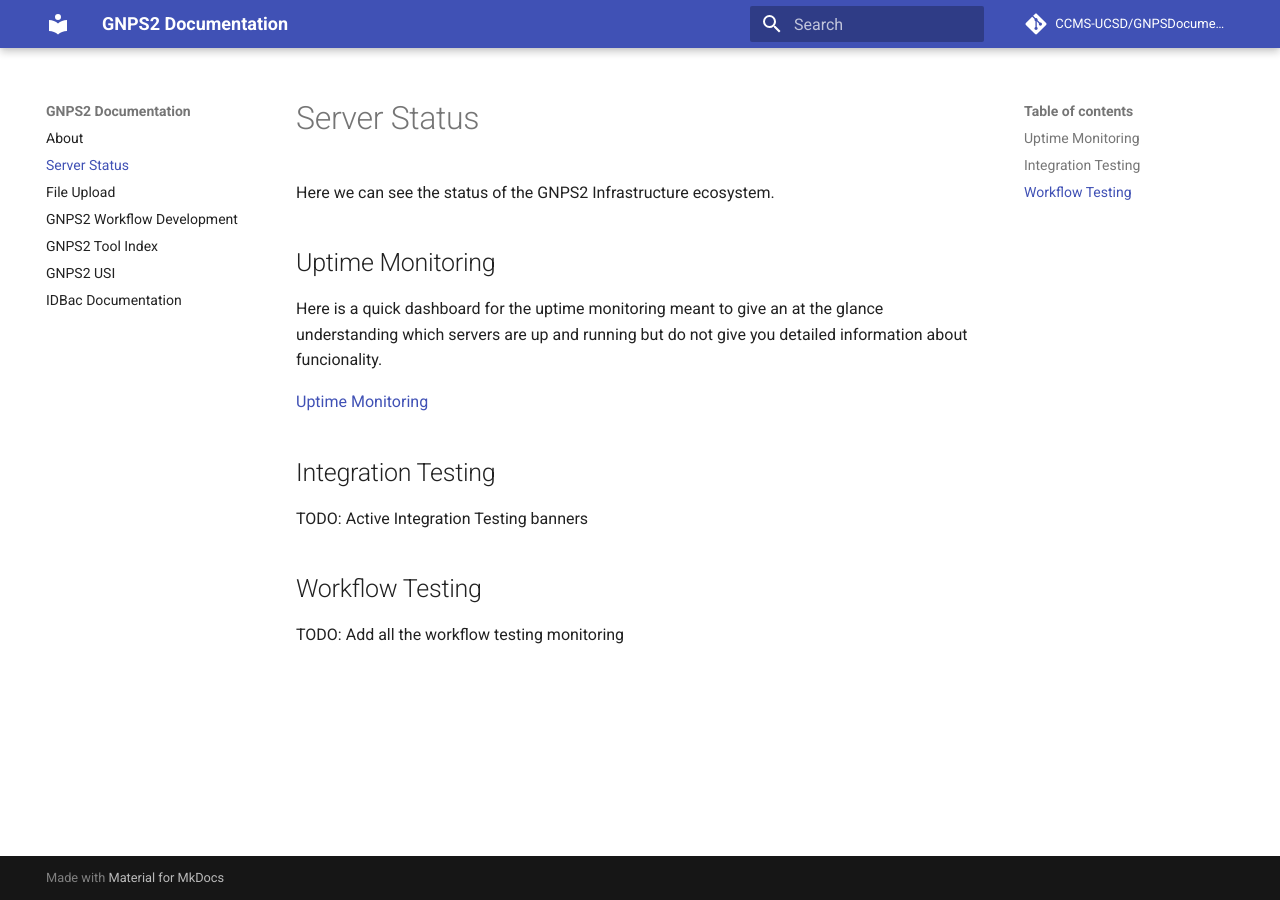
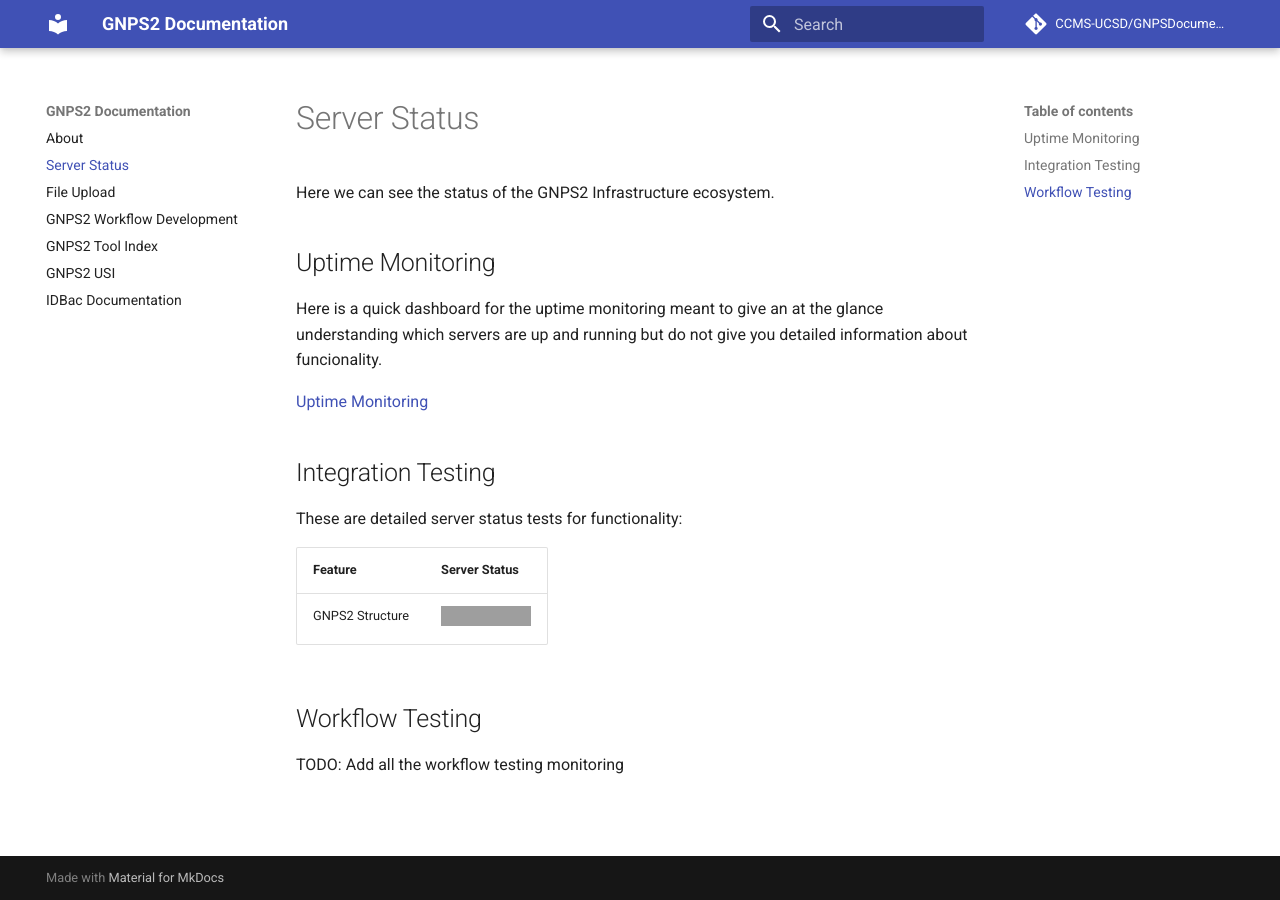
Before and after one commit to Wang-Bioinformatics-Lab/GNPS2_Documentation, an MkDocs documentation site: the page built from docs/status.md, in a window 1280 px wide. Built offline with MkDocs 1.6.1 and Material for MkDocs 9.7.7, drawn with Linux system fonts in a browser that asks for light colours; comment, search, counter and statistics services are not loaded; grey boxes are pictures that could not be loaded.

Commit message:
adding badges

```diff
--- a/docs/status.md
+++ b/docs/status.md
@@ -9,7 +9,11 @@
 
 ## Integration Testing
 
-TODO: Active Integration Testing banners
+These are detailed server status tests for functionality:
+
+| Feature  | Server Status |
+|---|---|
+| GNPS2 Structure | ![production-integration](https://github.com/mwang87/ChemicalStructureWebService/workflows/production-integration/badge.svg) |
 
 ## Workflow Testing
 
```
